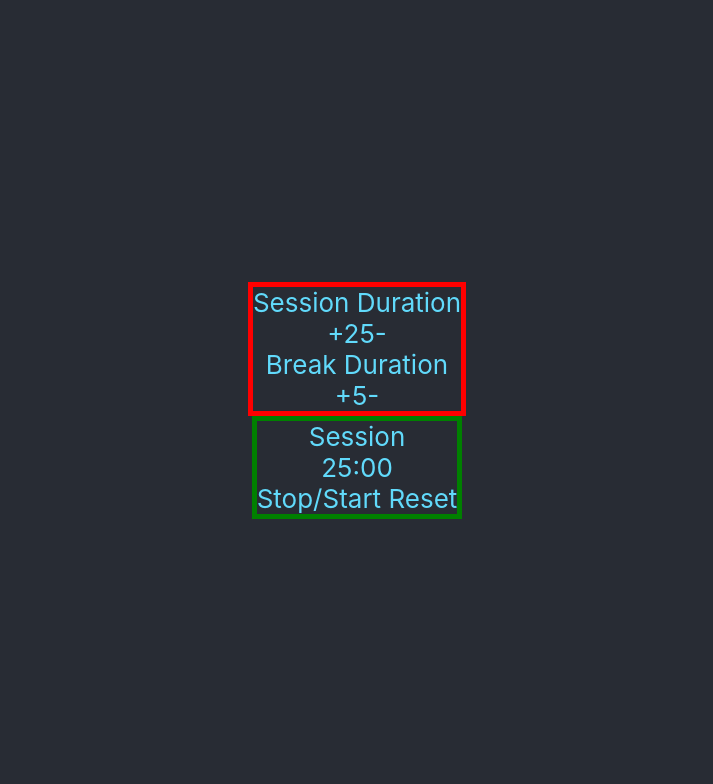
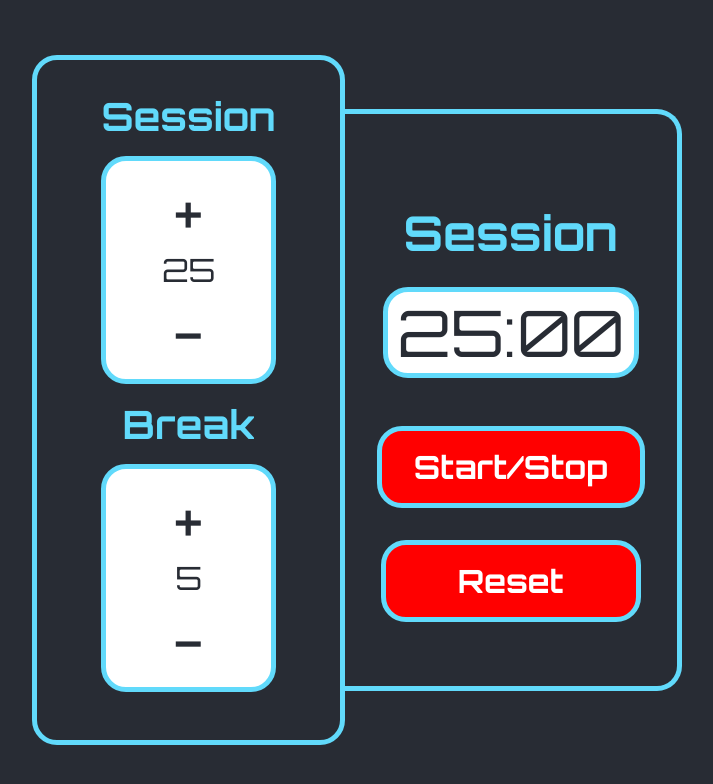
Before and after one commit to MatyD356/pomodoro, a React (Create React App) app: page / in a window 1280 px wide. Shown: the top 784 px of the page, without its empty margins (283-996 px from the left). Built offline with nearby package versions, Linux system fonts and the light colour scheme.

Commit message:
v1 styles added

```diff
--- a/src/App.css
+++ /dev/null
@@ -1,22 +0,0 @@
-* {
-  margin: 0;
-  padding: 0;
-  box-sizing: border-box;
-}
-.App {
-  text-align: center;
-  color: #61dafb;
-  background-color: #282c34;
-  min-height: 100vh;
-  display: flex;
-  flex-direction: column;
-  align-items: center;
-  justify-content: center;
-  font-size: calc(10px + 2vmin);
-}
-.Config {
-  border: 5px solid red;
-}
-.Clock {
-  border: 5px solid green;
-}
--- /dev/null
+++ b/src/App.scss
@@ -0,0 +1,81 @@
+@import url("https://fonts.googleapis.com/css?family=Orbitron:400,700&display=swap");
+* {
+  margin: 0;
+  padding: 0;
+  box-sizing: border-box;
+  font-family: "Orbitron", sans-serif;
+}
+.App {
+  text-align: center;
+  color: #61dafb;
+  background-color: #282c34;
+  min-height: 100vh;
+  display: flex;
+  align-items: center;
+  justify-content: center;
+  font-size: calc(10px + 2vmin);
+
+  .Config {
+    border: 5px solid #61dafb;
+    padding: 2rem 4rem;
+    border-radius: 25px;
+
+    .config-container {
+      padding: 0.5rem;
+      font-size: 2rem;
+      border: 5px solid #61dafb;
+      background-color: white;
+      border-radius: 25px;
+      margin: 1rem 0;
+      color: #282c34;
+
+      .plus,
+      .minus {
+        font-size: 4rem;
+        cursor: pointer;
+      }
+    }
+  }
+  .Clock {
+    padding: 4rem 2rem;
+    border: 5px solid #61dafb;
+    border-radius: 0 25px 25px 0;
+    border-left: none;
+    .clock-container {
+      display: flex;
+      flex-direction: column;
+      justify-content: space-between;
+      align-items: center;
+      .clockTitle {
+        padding: 1.5rem;
+        font-size: 3rem;
+      }
+      .time-left {
+        min-width: 20vw;
+        color: #282c34;
+        border: 5px solid #61dafb;
+        border-radius: 25px;
+        background-color: white;
+        font-family: "Orbitron", sans-serif;
+        font-size: 4rem;
+      }
+      .control-buttons {
+        margin-top: 3rem;
+      }
+      #start_stop,
+      #reset {
+        color: white;
+        font-weight: 700;
+        font-size: 2rem;
+        background-color: red;
+        padding: 1rem 2rem;
+        border: 5px solid #61dafb;
+        border-radius: 25px;
+      }
+      #reset {
+        margin-top: 2rem;
+        padding: 1rem 4.5rem;
+      }
+    }
+  }
+}
--- a/src/components/Clock.js
+++ b/src/components/Clock.js
@@ -1,18 +1,18 @@
 import React from 'react';
-import '../App.css';
+import '../App.scss';
 
 class Clock extends React.Component {
     render() {
         return (
             <div className="Clock">
-                <div id="timer-label">
-                    {this.props.onGoing}
-                    <div id="time-left">
+                <div id="timer-label" className="clock-container">
+                    <h2 className="clockTitle">{this.props.onGoing}</h2>
+                    <div id="time-left" className="time-left">
                         {this.props.min < 10 ? `0${this.props.min}` : this.props.min}:
                         {this.props.sec < 10 ? `0${this.props.sec}` : this.props.sec}</div>
-                    <div>
-                        <span id="start_stop" onClick={this.props.startStop}>Stop/Start</span>
-                        <span id="reset" onClick={this.props.reset}> Reset</span>
+                    <div className="control-buttons">
+                        <button id="start_stop" onClick={this.props.startStop}>Start/Stop</button><br />
+                        <button id="reset" onClick={this.props.reset}> Reset</button>
                     </div>
                 </div>
             </div>
--- a/src/components/Config.js
+++ b/src/components/Config.js
@@ -1,6 +1,5 @@
 import React from 'react';
-import '../App.css';
-
+import '../App.scss';
 
 class Config extends React.Component {
     sendClick = (e) => {
@@ -10,28 +9,43 @@ class Config extends React.Component {
         return (
             <div className="Config">
                 <div id="break-label">
-                    Session Duration
-                    <p><span
-                        id="session-increment"
-                        onClick={this.sendClick}>+</span>
-                        <span id="session-length">{this.props.sessionTime}</span>
-                        <span
+                    <h2 className="session-title">Session</h2>
+                    <div className="config-container">
+                        <p
+                            className="plus"
+                            id="session-increment"
+                            onClick={this.sendClick} >
+                            +
+                        </p>
+                        <p id="session-length">{this.props.sessionTime}</p>
+                        <p
+                            className="minus"
                             id="session-decrement"
-                            onClick={this.sendClick}>-</span></p>
+                            onClick={this.sendClick} >
+                            -
+                        </p>
+                    </div>
                 </div>
                 <div id="session-label">
-                    Break Duration
-                    <p><span
-                        id="break-increment"
-                        onClick={this.sendClick}>+</span>
-                        <span id="break-length">{this.props.breakTime}</span>
-                        <span
+                    <h2 className="break-title">Break</h2>
+                    <div className="config-container">
+                        <p
+                            className="plus"
+                            id="break-increment"
+                            onClick={this.sendClick} >
+                            +
+                        </p>
+
+                        <p id="break-length">{this.props.breakTime}</p>
+                        <p
+                            className="minus"
                             id="break-decrement"
-                            onClick={this.sendClick}>-</span>
-                    </p>
+                            onClick={this.sendClick}>
+                            -
+                        </p>
+                    </div>
                 </div>
-
-            </div>
+            </div >
         );
     }
 
```
Also changed, not shown: package.json (+7 -0 lines), 1 other file (tests, documents, lock files or other folders).
